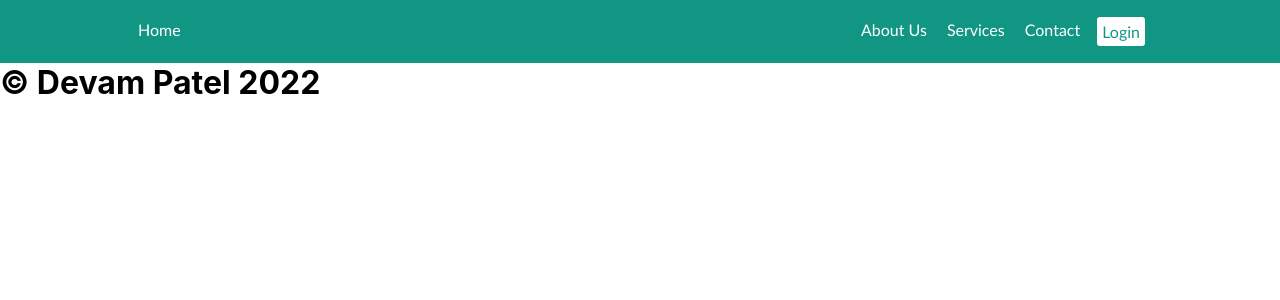
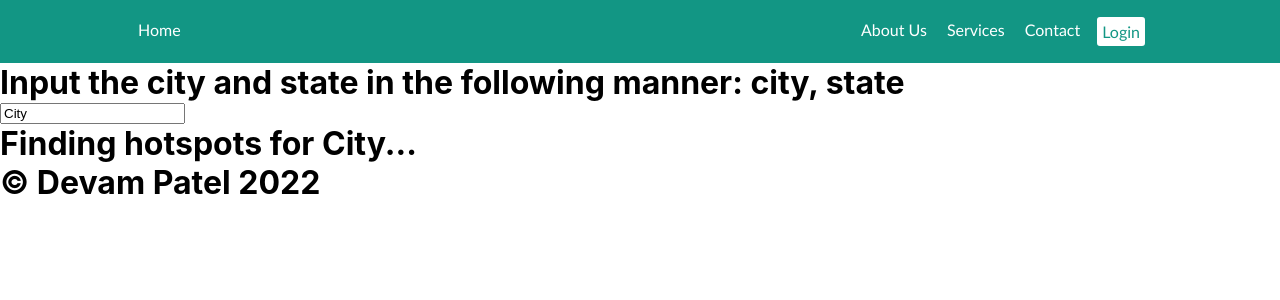
Before and after one commit to devampatel7/My_Travel_App, a React (Create React App) app: page /Search in a window 1280 px wide. Shown: the top 300 px of the page. Built offline with nearby package versions, Linux system fonts and the light colour scheme.

Commit message:
Added a view for searching hotspots under Search.js

```diff
--- a/src/index.js
+++ b/src/index.js
@@ -6,6 +6,7 @@ import reportWebVitals from './reportWebVitals';
 import { BrowserRouter as Router, Switch, Route } from 'react-router-dom';
 import Navbar from './views/Navbar'
 import Home from './views/Home'
+import Search from './views/Search'
 import Footer from './views/Footer'
 
 ReactDOM.render(
@@ -14,6 +15,7 @@ ReactDOM.render(
     <Navbar/>
     <Switch>
       <Route exact path='/' component={Home}/>
+      <Route exact path='/Search' component={Search}/>
     </Switch>
     <Footer/>
   </Router>
--- a/src/views/Home.js
+++ b/src/views/Home.js
@@ -14,7 +14,7 @@ function Home() {
                 <h1>Let us inspire you</h1>
                 <br/>
                 <br/>
-                <a className="plan_link" href=""> Plan your trip </a>
+                <a className="plan_link" href="/Search"> Plan your trip </a>
             </div>
             </section>
         <section className='images'>
--- /dev/null
+++ b/src/views/Search.js
@@ -0,0 +1,32 @@
+import {React, useState} from 'react'
+import { ReactDOM } from 'react'
+
+
+const Search = () => {
+
+    const [loc, setLoc] = useState("City")
+
+    function handleChange(e){
+        e.preventDefault()
+        setLoc(e.target.value)
+
+    }
+
+
+    return (
+        <div>
+            <h1>Input the city and state in the following manner: city, state</h1>
+            <input type="text" value={loc} onChange={handleChange} placeholder='city, state'/>
+
+            <h1>Finding hotspots for {loc}...</h1>
+
+        </div>
+    )
+
+
+
+
+
+}
+
+export default Search
```
